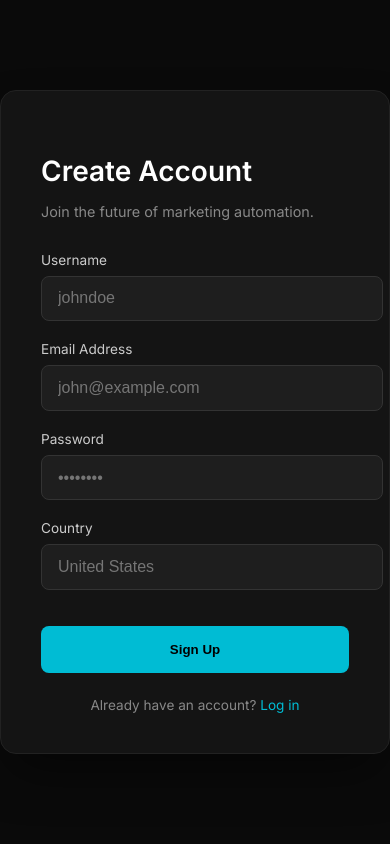
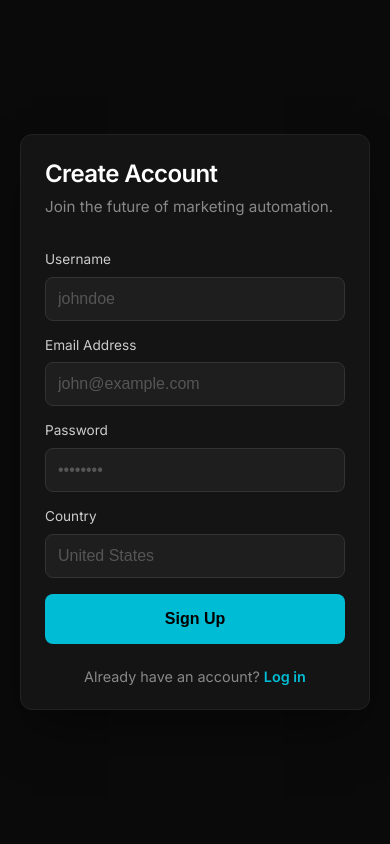
Before and after one commit to abdulwaarisinfo-dot/StrategistAI-Platform, a FastAPI app: page /signup-page in a window 390 px wide. Run offline with FastAPI, Linux system fonts and the light colour scheme.

Commit message:
Update signup.html

```diff
--- a/templates/signup.html
+++ b/templates/signup.html
@@ -11,6 +11,15 @@
             --card: #141414;
             --accent: #00bcd4;
             --error: #ff4d4d;
+            --input-bg: #1e1e1e;
+            --border: #222;
+            --text-muted: #888;
+        }
+
+        * {
+            box-sizing: border-box;
+            margin: 0;
+            padding: 0;
         }
 
         body {
@@ -21,7 +30,7 @@
             align-items: center;
             justify-content: center;
             min-height: 100vh;
-            margin: 0;
+            padding: 20px; /* Prevents card from touching screen edges on mobile */
         }
 
         .card {
@@ -30,29 +39,57 @@
             border-radius: 16px;
             width: 100%;
             max-width: 420px;
-            border: 1px solid #222;
+            border: 1px solid var(--border);
             box-shadow: 0 25px 50px -12px rgba(0,0,0,0.5);
+            transition: transform 0.3s ease;
         }
 
-        h2 { margin-bottom: 0.5rem; font-size: 1.75rem; }
-        p.subtitle { color: #888; margin-bottom: 2rem; font-size: 0.9rem; }
+        h2 {
+            margin-bottom: 0.5rem;
+            font-size: 1.75rem;
+            letter-spacing: -0.025em;
+        }
 
-        .form-group { margin-bottom: 1.25rem; }
-        label { display: block; margin-bottom: 0.5rem; color: #ccc; font-size: 0.85rem; }
+        p.subtitle {
+            color: var(--text-muted);
+            margin-bottom: 2rem;
+            font-size: 0.95rem;
+            line-height: 1.5;
+        }
 
-        input, select {
+        .form-group {
+            margin-bottom: 1.25rem;
+        }
+
+        label {
+            display: block;
+            margin-bottom: 0.6rem;
+            color: #ccc;
+            font-size: 0.85rem;
+            font-weight: 500;
+        }
+
+        input {
             width: 100%;
-            padding: 0.8rem 1rem;
-            background: #1e1e1e;
+            padding: 0.85rem 1rem;
+            background: var(--input-bg);
             border: 1px solid #333;
             border-radius: 8px;
             color: white;
             font-size: 1rem;
             outline: none;
-            transition: border-color 0.2s;
+            transition: all 0.2s ease;
+            -webkit-appearance: none; /* Removes iOS default styling */
         }
 
-        input:focus { border-color: var(--accent); }
+        input:focus {
+            border-color: var(--accent);
+            box-shadow: 0 0 0 3px rgba(0, 188, 212, 0.1);
+        }
+
+        input::placeholder {
+            color: #555;
+        }
 
         .btn {
             width: 100%;
@@ -62,29 +99,82 @@
             border-radius: 8px;
             color: #000;
             font-weight: 600;
+            font-size: 1rem;
             cursor: pointer;
-            transition: opacity 0.2s;
+            transition: all 0.2s ease;
             margin-top: 1rem;
+            display: flex;
+            justify-content: center;
+            align-items: center;
         }
 
-        .btn:hover { opacity: 0.9; }
-        .btn:disabled { opacity: 0.5; cursor: not-allowed; }
+        .btn:hover {
+            opacity: 0.9;
+            transform: translateY(-1px);
+        }
+
+        .btn:active {
+            transform: translateY(0);
+        }
+
+        .btn:disabled {
+            opacity: 0.5;
+            cursor: not-allowed;
+            transform: none;
+        }
 
         .footer-link {
             text-align: center;
             margin-top: 1.5rem;
-            font-size: 0.85rem;
-            color: #888;
+            font-size: 0.9rem;
+            color: var(--text-muted);
         }
 
-        .footer-link a { color: var(--accent); text-decoration: none; }
+        .footer-link a {
+            color: var(--accent);
+            text-decoration: none;
+            font-weight: 600;
+        }
+
+        .footer-link a:hover {
+            text-decoration: underline;
+        }
 
         .message-box {
             display: none;
-            padding: 0.75rem;
+            padding: 1rem;
             border-radius: 8px;
-            margin-bottom: 1rem;
-            font-size: 0.85rem;
+            margin-bottom: 1.5rem;
+            font-size: 0.875rem;
+            line-height: 1.4;
+            border: 1px solid transparent;
+        }
+
+        /* Responsive Breakpoints */
+        @media (max-width: 480px) {
+            .card {
+                padding: 1.5rem;
+                border-radius: 12px;
+            }
+
+            h2 {
+                font-size: 1.5rem;
+            }
+
+            .form-group {
+                margin-bottom: 1rem;
+            }
+
+            input {
+                padding: 0.75rem; /* Slightly smaller padding for smaller screens */
+            }
+        }
+
+        /* Support for high-res displays */
+        @media (-webkit-min-device-pixel-ratio: 2), (min-resolution: 192dpi) {
+            .card {
+                border-width: 0.5px;
+            }
         }
     </style>
 </head>
@@ -97,20 +187,20 @@
 
         <form id="signupForm">
             <div class="form-group">
-                <label>Username</label>
-                <input type="text" name="username" required placeholder="johndoe">
+                <label for="username">Username</label>
+                <input type="text" id="username" name="username" required placeholder="johndoe" autocomplete="username">
             </div>
             <div class="form-group">
-                <label>Email Address</label>
-                <input type="email" name="email" required placeholder="john@example.com">
+                <label for="email">Email Address</label>
+                <input type="email" id="email" name="email" required placeholder="john@example.com" autocomplete="email">
             </div>
             <div class="form-group">
-                <label>Password</label>
-                <input type="password" name="password" required placeholder="••••••••">
+                <label for="password">Password</label>
+                <input type="password" id="password" name="password" required placeholder="••••••••" autocomplete="new-password">
             </div>
             <div class="form-group">
-                <label>Country</label>
-                <input type="text" name="country" required placeholder="United States">
+                <label for="country">Country</label>
+                <input type="text" id="country" name="country" required placeholder="United States">
             </div>
             <button type="submit" class="btn" id="submitBtn">Sign Up</button>
         </form>
@@ -127,12 +217,16 @@
 
         form.onsubmit = async (e) => {
             e.preventDefault();
+
+            // UI Feedback
             btn.disabled = true;
+            btn.innerText = "Processing...";
             msgBox.style.display = 'none';
 
             const formData = new FormData(form);
 
             try {
+                // Using a relative path as per your original logic
                 const response = await fetch('/signup', {
                     method: 'POST',
                     body: formData
@@ -143,18 +237,25 @@
                 if (response.ok) {
                     msgBox.style.display = 'block';
                     msgBox.style.background = 'rgba(0, 188, 212, 0.1)';
+                    msgBox.style.borderColor = 'rgba(0, 188, 212, 0.2)';
                     msgBox.style.color = 'var(--accent)';
-                    msgBox.innerText = "Success! Redirecting to login...";
+                    msgBox.innerText = "Success! Your account has been created. Redirecting...";
+
+                    // Smooth transition
                     setTimeout(() => window.location.href = '/login-page', 2000);
                 } else {
-                    throw new Error(data.detail || "Signup failed");
+                    throw new Error(data.detail || "Signup failed. Please check your details.");
                 }
             } catch (err) {
                 msgBox.style.display = 'block';
                 msgBox.style.background = 'rgba(255, 77, 77, 0.1)';
+                msgBox.style.borderColor = 'rgba(255, 77, 77, 0.2)';
                 msgBox.style.color = 'var(--error)';
                 msgBox.innerText = err.message;
+
+                // Reset button
                 btn.disabled = false;
+                btn.innerText = "Sign Up";
             }
         };
     </script>
```
